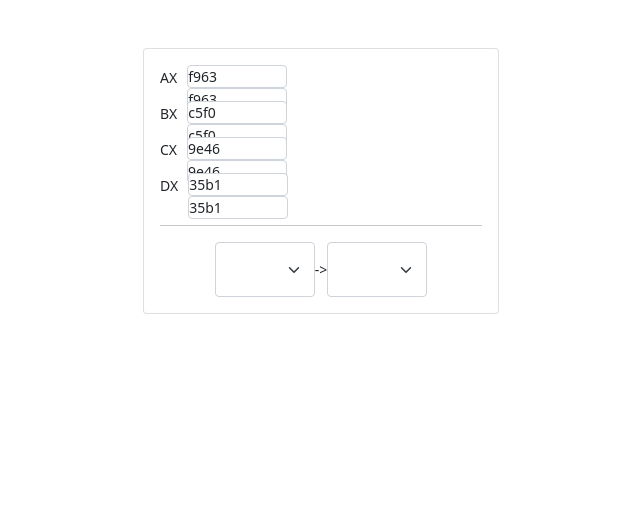
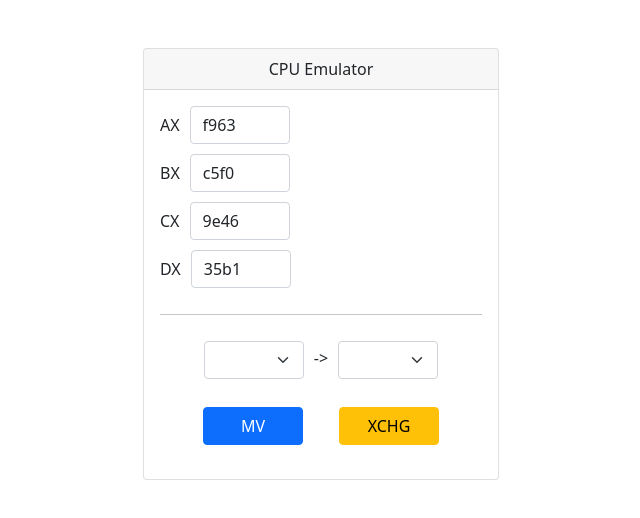
Before and after one commit to TymekB/cpu_emulator, a plain HTML site: page index.html in a window 1280 px wide. Shown: the whole page, without its empty margins (319-959 px from the left). Drawn offline with nearby package versions, Linux system fonts and the light colour scheme.

Commit message:
Add buttons

```diff
--- a/css/main.css
+++ b/css/main.css
@@ -1,17 +1,22 @@
 body {
-    font-size: 14px;
+    /*font-size: 14px;*/
 }
 
 .column {
-    height: 26px;
-    line-height: 26px;
+    height: 38px;
+    line-height: 38px;
     margin-right: 10px;
     margin-bottom: 10px;
 }
 
 .form-control {
     width: 100px;
-    font-size: 14px;
-    padding: 0;
-    margin: 0;
+
+    /*font-size: 14px;*/
+    /*padding: 0;*/
+    /*margin: 0;*/
 }
+
+.form-select {
+    margin: 10px;
+}
--- a/index.html
+++ b/index.html
@@ -13,15 +13,18 @@
         <div class="row">
             <div class="col-md-4 offset-md-4">
                 <div class="card">
+                    <div class="card-header text-center">
+                        CPU Emulator
+                    </div>
                     <div class="card-body">
                         <div id="app">
                             <div class="d-flex flex-row" v-for="item in register" :key="item.name">
                                 <div class="column">{{item.name}}</div>
                                 <div class="column">
                                     <input type="text" class="form-control shadow-none" v-model="item.value">
-                                    <input type="text" class="form-control" v-model="item.value">
                                 </div>
                             </div>
+
                             <hr>
 
                             <div class="d-flex flex-row justify-content-center">
@@ -37,6 +40,15 @@
                                     <option v-for="item in register" :value="item.name">{{item.name}}</option>
                                 </select>
                             </div>
+
+                            <div class="d-flex flex-row justify-content-center">
+                                <button type="button" class="btn btn-primary shadow-none" style="margin: 18px; width: 100px;">
+                                    MV
+                                </button>
+                                <button type="button" class="btn btn-warning shadow-none" style="margin: 18px; width: 100px;">
+                                    XCHG
+                                </button>
+                            </div>
                         </div>
                     </div>
               </div>
```
